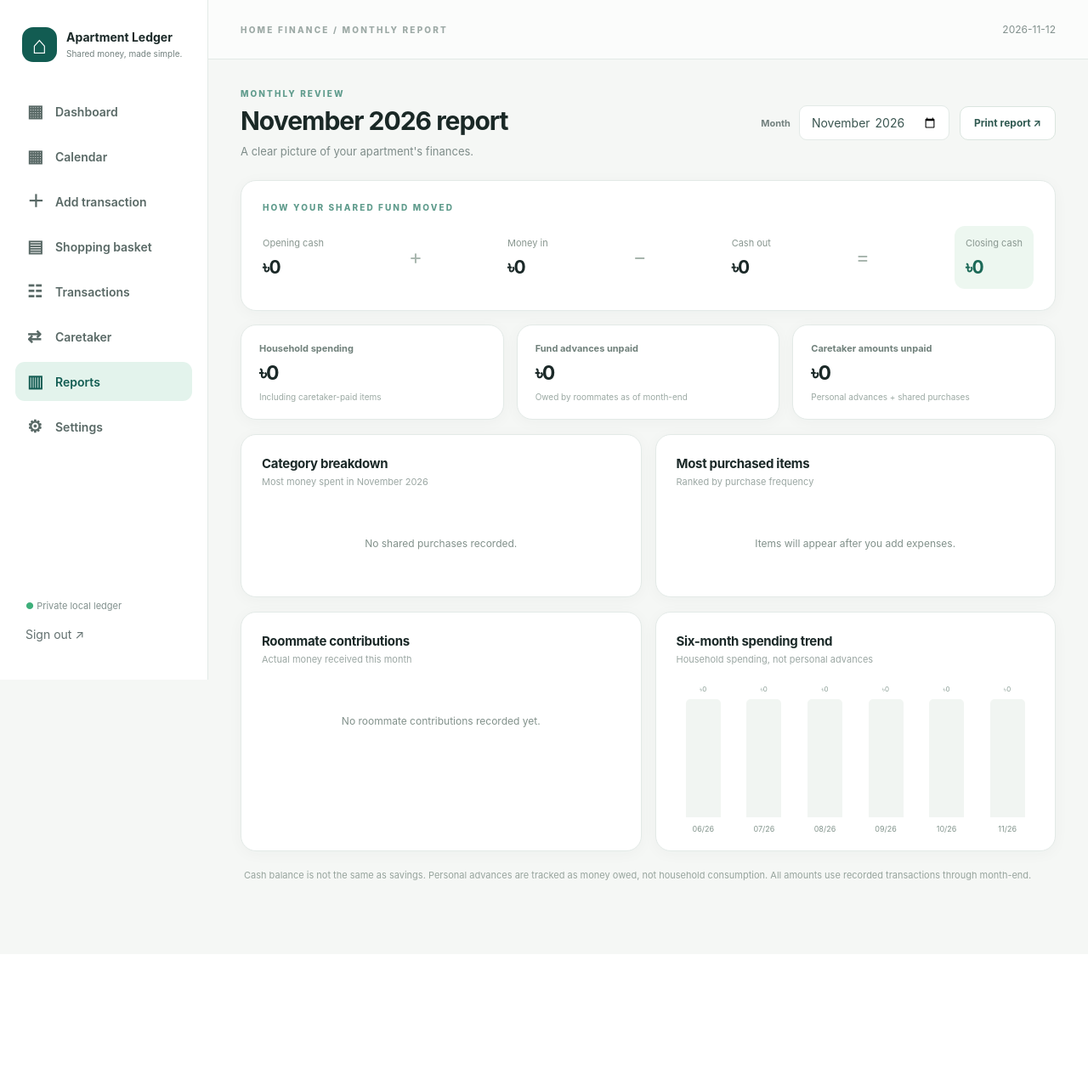
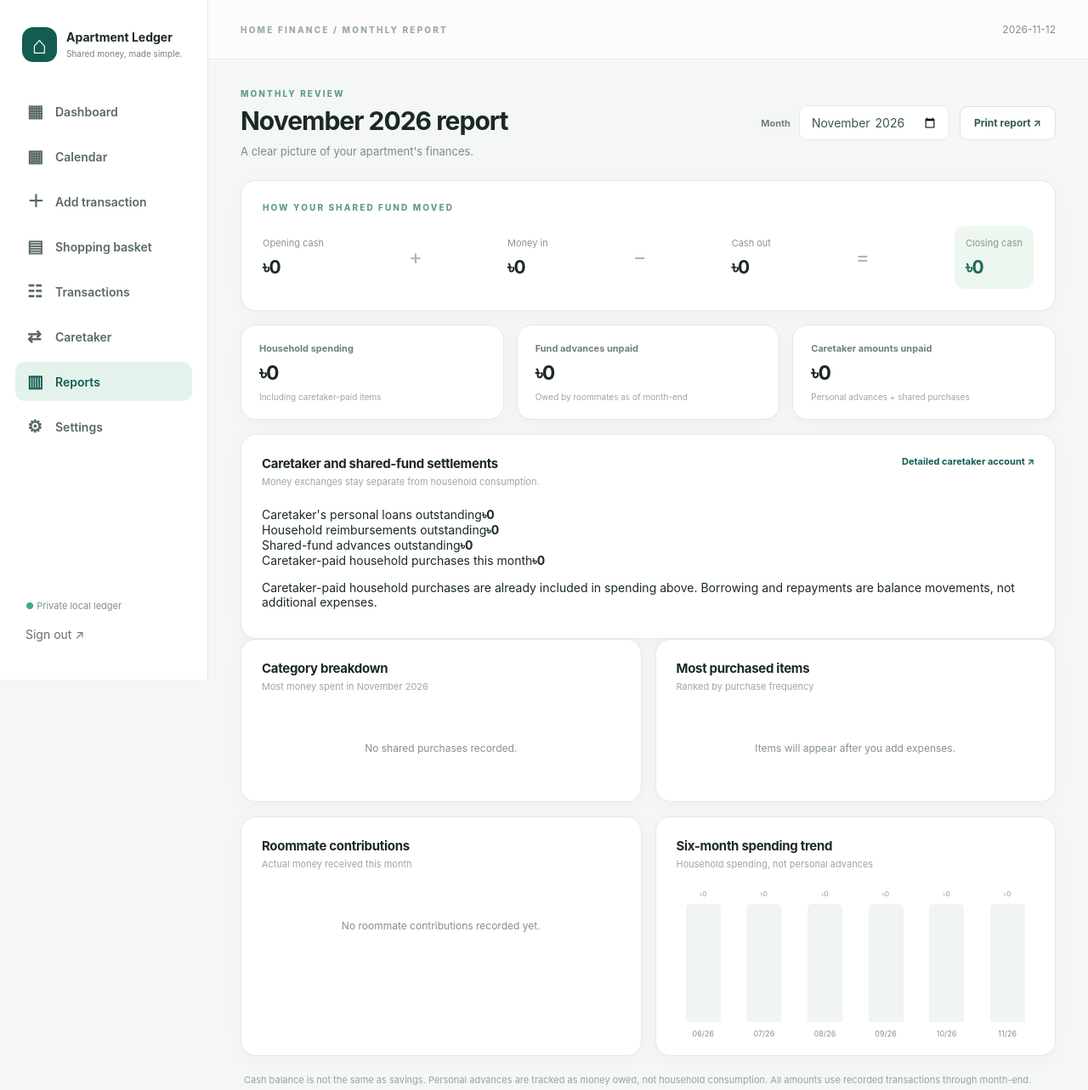
Before and after one commit to Rafidabd/apartment-ledger, a Flask app: page /reports in a window 1280 px wide. Shown: the top 1283 px of the page at 85% size. Before the commit the page ends 1037 px from the top, so only its background shows below. Run offline with Flask 3, Linux system fonts and the light colour scheme; the visitor is signed in with stand-in values (Sample User, id 1); data comes from the database, SQL or seed files in the repository; data that the repository does not hold is empty.

Commit message:
Break out caretaker advances and reimbursements in monthly reporting

```diff
--- a/templates/reports.html
+++ b/templates/reports.html
@@ -6,6 +6,18 @@
     <div class="card small-stat"><span>Household spending</span><strong>{{ money(data.household) }}</strong><small>Including caretaker-paid items</small></div>
     <div class="card small-stat"><span>Fund advances unpaid</span><strong>{{ money(data.current.fund_due) }}</strong><small>Owed by roommates as of month-end</small></div>
     <div class="card small-stat"><span>Caretaker amounts unpaid</span><strong>{{ money(data.current.caretaker_due + data.current.expenses_due) }}</strong><small>Personal advances + shared purchases</small></div>
+  </section>
+  <section class="card panel caretaker-report-section">
+    <div class="panel-title"><div><h3>Caretaker and shared-fund settlements</h3><p>Money exchanges stay separate from household consumption.</p></div>
+      <a href="{{ url_for('caretaker_view', month=data.month) }}">Detailed caretaker account ↗</a>
+    </div>
+    <div class="caretaker-report-grid">
+      <div><span>Caretaker's personal loans outstanding</span><strong>{{ money(data.caretaker.personal_loans_due) }}</strong></div>
+      <div><span>Household reimbursements outstanding</span><strong>{{ money(data.caretaker.household_reimbursements_due) }}</strong></div>
+      <div><span>Shared-fund advances outstanding</span><strong>{{ money(data.caretaker.fund_advances_due) }}</strong></div>
+      <div><span>Caretaker-paid household purchases this month</span><strong>{{ money(data.caretaker.totals.caretaker_expense) }}</strong></div>
+    </div>
+    <p class="care-footnote">Caretaker-paid household purchases are already included in spending above. Borrowing and repayments are balance movements, not additional expenses.</p>
   </section>
   <section class="two-column">
     <div class="card panel"><div class="panel-title"><div><h3>Category breakdown</h3><p>Most money spent in {{ data.label }}</p></div></div>
```
